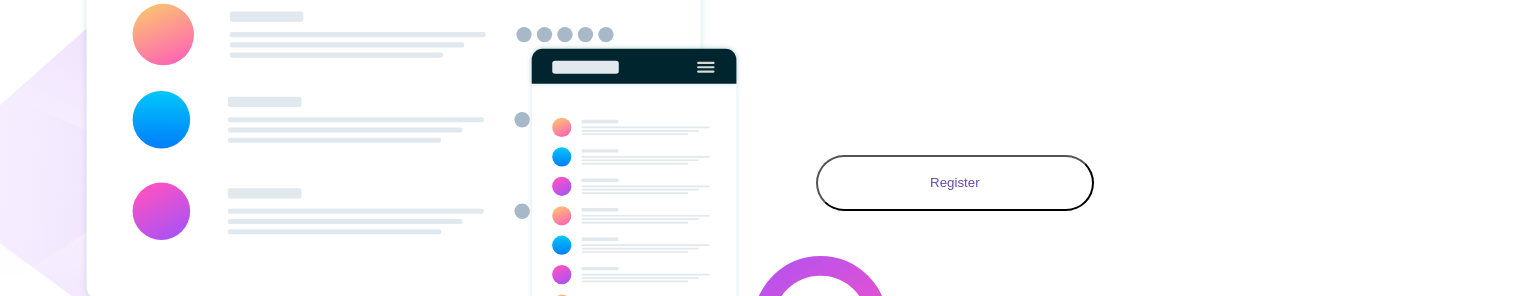
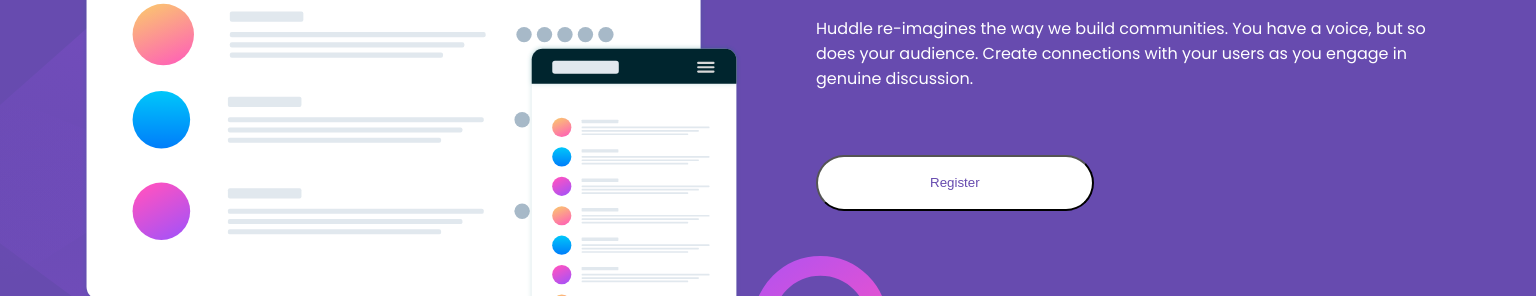
Before and after one commit to yung2415/huddle-landing-page-with-single-introductory-section-master, a plain HTML site: page index.html in a window 1536 px wide. Shown: the part 299-595 px from the top of the page. Drawn offline with nearby package versions, Linux system fonts and the light colour scheme.

Commit message:
Update styles.css

```diff
--- a/styles.css
+++ b/styles.css
@@ -59,7 +59,7 @@
 
 @media (min-width: 1440px) {
   body {
-    background: url("images/bg-desktop.svg") no-repeat center/100%;
+    background: url("images/bg-desktop.svg") no-repeat center/100%, hsl(257, 40%, 49%);
     text-align: left;
   }
 
```
